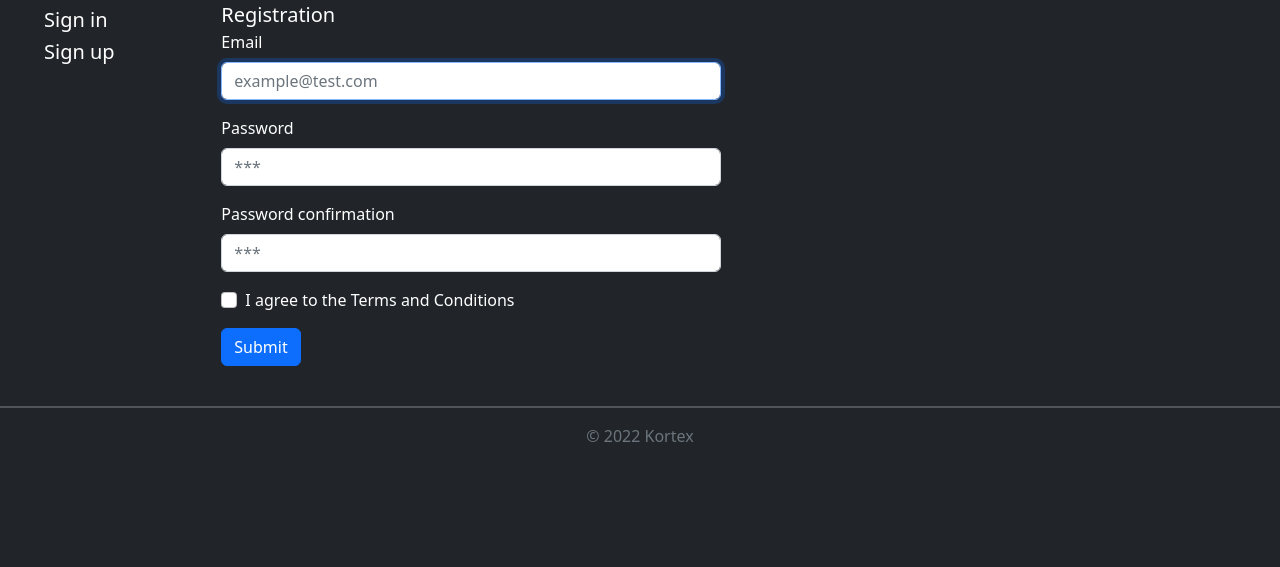
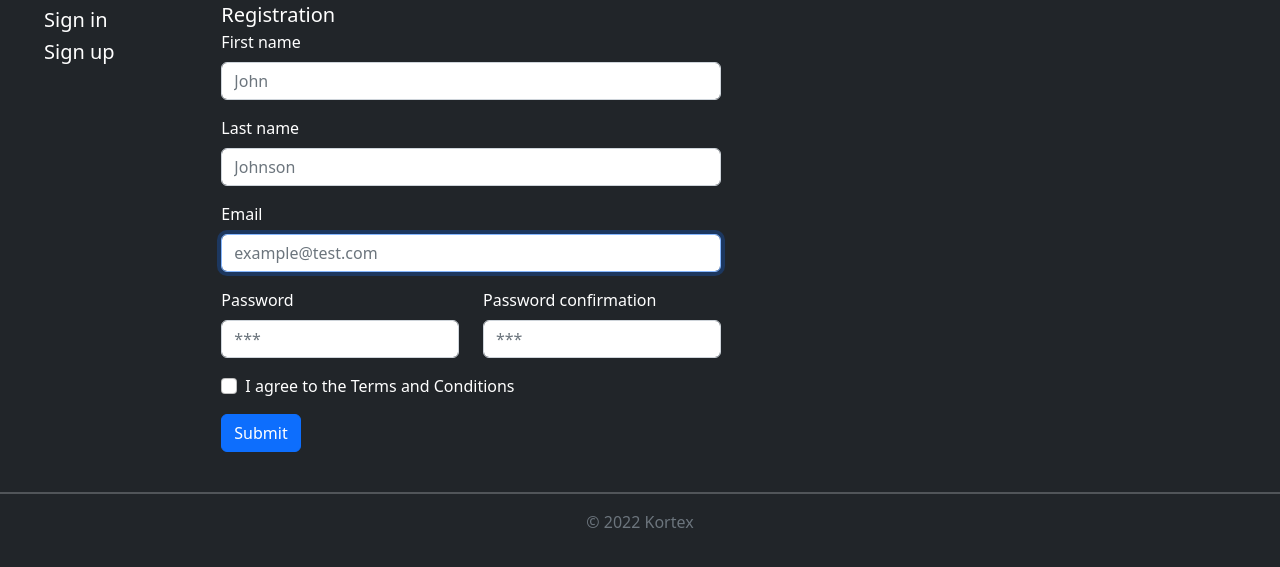
Before and after one commit to MiKaMoRe/kortex, a Django app: page /sign_up/ in a window 1280 px wide. Shown: the part 58-625 px from the top of the page. Run offline with Django 4.2, Linux system fonts and the light colour scheme.

Commit message:
Add profile picture. First and last name required. Add names validations

```diff
--- a/kortex/users/forms.py
+++ b/kortex/users/forms.py
@@ -20,11 +20,17 @@ class UserSignUpForm(UserCreationForm):
 
     class Meta:
         model = User
-        fields = ("email", "password1", "password2")
+        fields = ("email", "password1", "password2", "first_name", "last_name")
         widgets = {
             "email": forms.EmailInput(
                 attrs={"class": "form-control", "placeholder": "example@test.com"}
-            )
+            ),
+            "first_name": forms.TextInput(
+                attrs={"class": "form-control", "placeholder": "John"}
+            ),
+            "last_name": forms.TextInput(
+                attrs={"class": "form-control", "placeholder": "Johnson"}
+            ),
         }
 
 
--- a/kortex/users/models.py
+++ b/kortex/users/models.py
@@ -1,4 +1,9 @@
 from django.contrib.auth.models import AbstractUser, BaseUserManager
+from django.core.exceptions import ValidationError
+from users.validations import (
+    validate_first_name,
+    validate_last_name,
+)
 from django.db import models
 
 
@@ -35,10 +40,29 @@ class UserWithEmailManager(BaseUserManager):
 class User(AbstractUser):
     username = None
     email = models.EmailField(max_length=255, verbose_name="email", unique=True)
-    first_name = models.CharField(("first name"), max_length=150)
-    last_name = models.CharField(("last name"), max_length=150)
+    first_name = models.CharField(
+        ("first name"), max_length=150, validators=[validate_first_name]
+    )
+    last_name = models.CharField(
+        ("last name"), max_length=150, validators=[validate_last_name]
+    )
+    profile_picture = models.ImageField(
+        blank=True,
+        upload_to="profile_pictures",
+        max_length=500,
+    )
+    profile_banner = models.ImageField(
+        blank=True,
+        upload_to="profile_banners",
+        max_length=500,
+    )
     slug = models.SlugField(
-        max_length=255, verbose_name="custom id", unique=True, null=False, db_index=True
+        ("custom id"),
+        max_length=255,
+        unique=True,
+        null=False,
+        db_index=True,
+        editable=True,
     )
 
     objects = UserWithEmailManager()
--- a/kortex/users/templates/users/sign_up.html
+++ b/kortex/users/templates/users/sign_up.html
@@ -19,24 +19,40 @@
 
       {{ form.non_field_errors }}
       <div class="mb-3">
+        <label for="{{ form.first_name.id_for_label }}" class="form-label">First name</label>
+        <div class="align-middle">
+          {{ form.first_name }}
+          {{ form.first_name.errors }}
+        </div>
+      </div>
+      <div class="mb-3">
+        <label for="{{ form.last_name.id_for_label }}" class="form-label">Last name</label>
+        <div class="align-middle">
+          {{ form.last_name }}
+          {{ form.last_name.errors }}
+        </div>
+      </div>
+      <div class="mb-3">
         <label for="{{ form.email.id_for_label }}" class="form-label">Email</label>
         <div class="align-middle">
           {{ form.email }}
           {{ form.email.errors }}
         </div>
       </div>
-      <div class="mb-3">
+      <div class="row">
+        <div class="mb-3 col-md-6">
           <label for="{{ form.password1.id_for_label }}" class="form-label">Password</label>
           <div class="align-middle">
             {{ form.password1 }}
             {{ form.password1.errors }}
           </div>
         </div>
-      <div class="mb-3">
+        <div class="mb-3 col-md-6">
           <label for="{{ form.password2.id_for_label }}" class="form-label">Password confirmation</label>
           <div class="align-middle">
             {{ form.password2 }}
             {{ form.password2.errors }}
+          </div>
         </div>
       </div>
       <div class="mb-3 form-check">
--- a/kortex/users/views.py
+++ b/kortex/users/views.py
@@ -11,7 +11,9 @@ class SignUp(CreateView):
     model = User
     form_class = UserSignUpForm
     template_name = "users/sign_up.html"
-    success_url = reverse_lazy("root")
+
+    def success_url(self, slug):
+        return reverse_lazy("profile", kwargs={"slug": slug})
 
     def get_context_data(self, **kwargs):
         context = super().get_context_data(**kwargs)
@@ -24,7 +26,7 @@ class SignUp(CreateView):
         password = self.request.POST["password1"]
         user = authenticate(email=email, password=password)
         login(self.request, user)
-        return redirect(self.success_url)
+        return redirect(self.success_url(user.slug))
 
 
 class SignIn(LoginView):
```
Also changed, not shown: kortex/users/validations.py (added, +12 -0 lines), kortex/users/migrations/0001_initial.py. Lines whose indentation alone changed are shown as unchanged.
